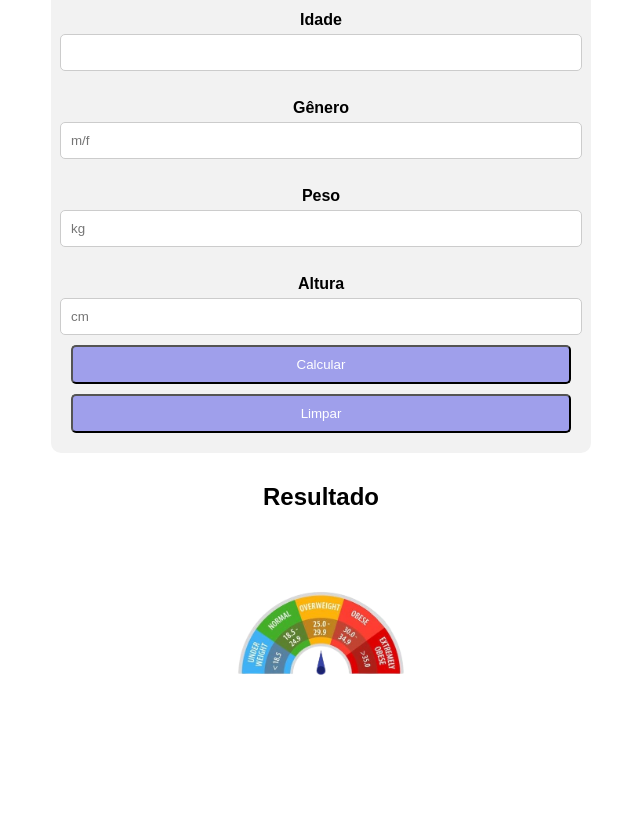
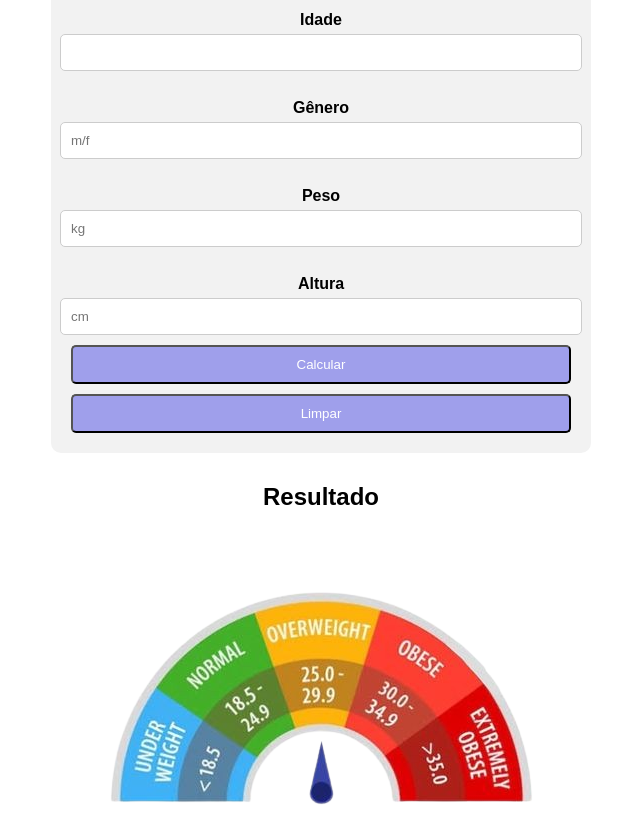
Before and after one commit to andradejao/javascript, a website: page exercicios/imc/index.html in a window 1280 px wide. Shown: the part 99-933 px from the top of the page, without its empty margins (319-959 px from the left). Before the commit the page ends 800 px from the top, so only its background shows below. Drawn offline with Linux system fonts and the light colour scheme.

Commit message:
CSS atualizado

```diff
--- a/exercicios/imc/style.css
+++ b/exercicios/imc/style.css
@@ -52,8 +52,9 @@ body {
     margin-bottom: 10px;
    }
    #status {
-    max-width: 200px;
+    max-width: 80%;
     margin: 0 auto;
+    margin-top: -100px;
    }
 
    .caixa {
```
